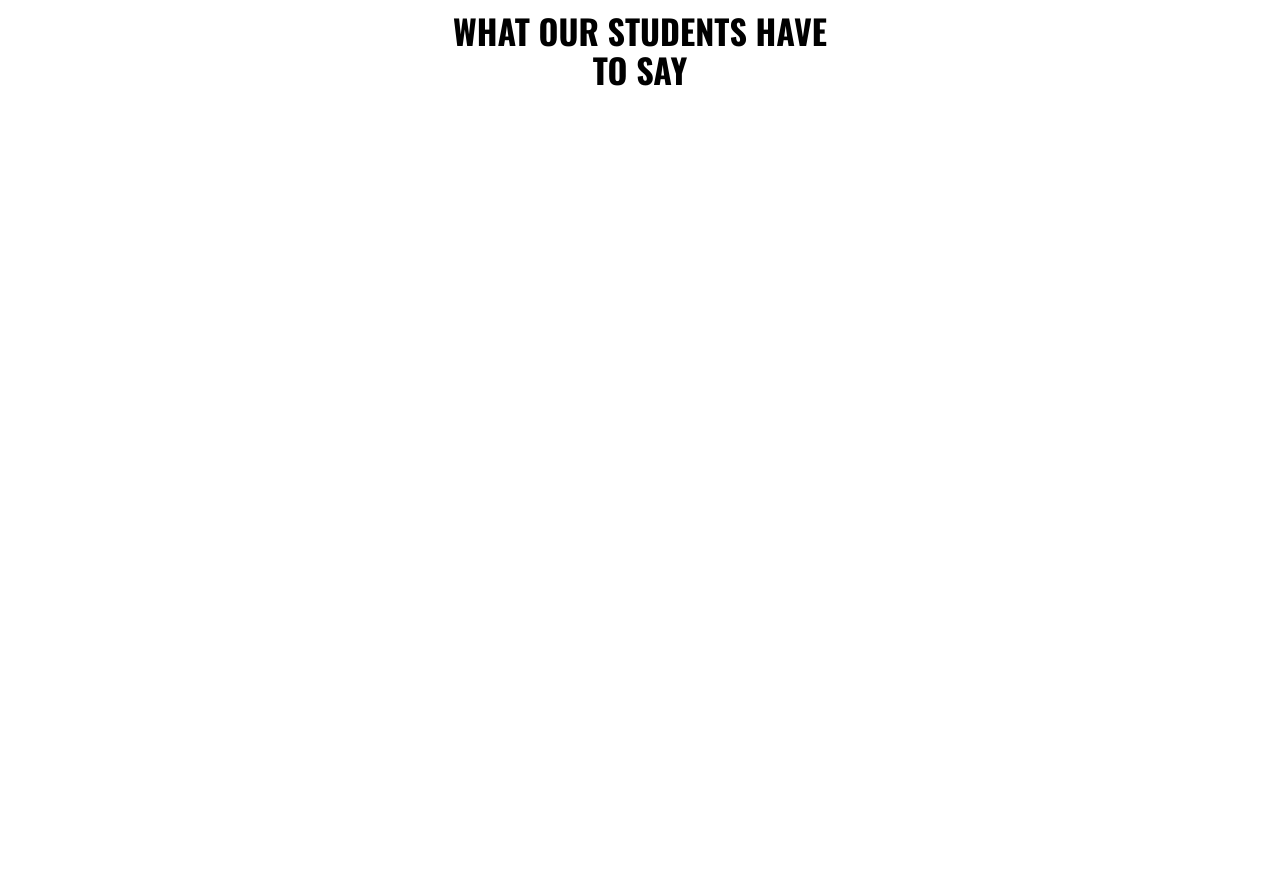
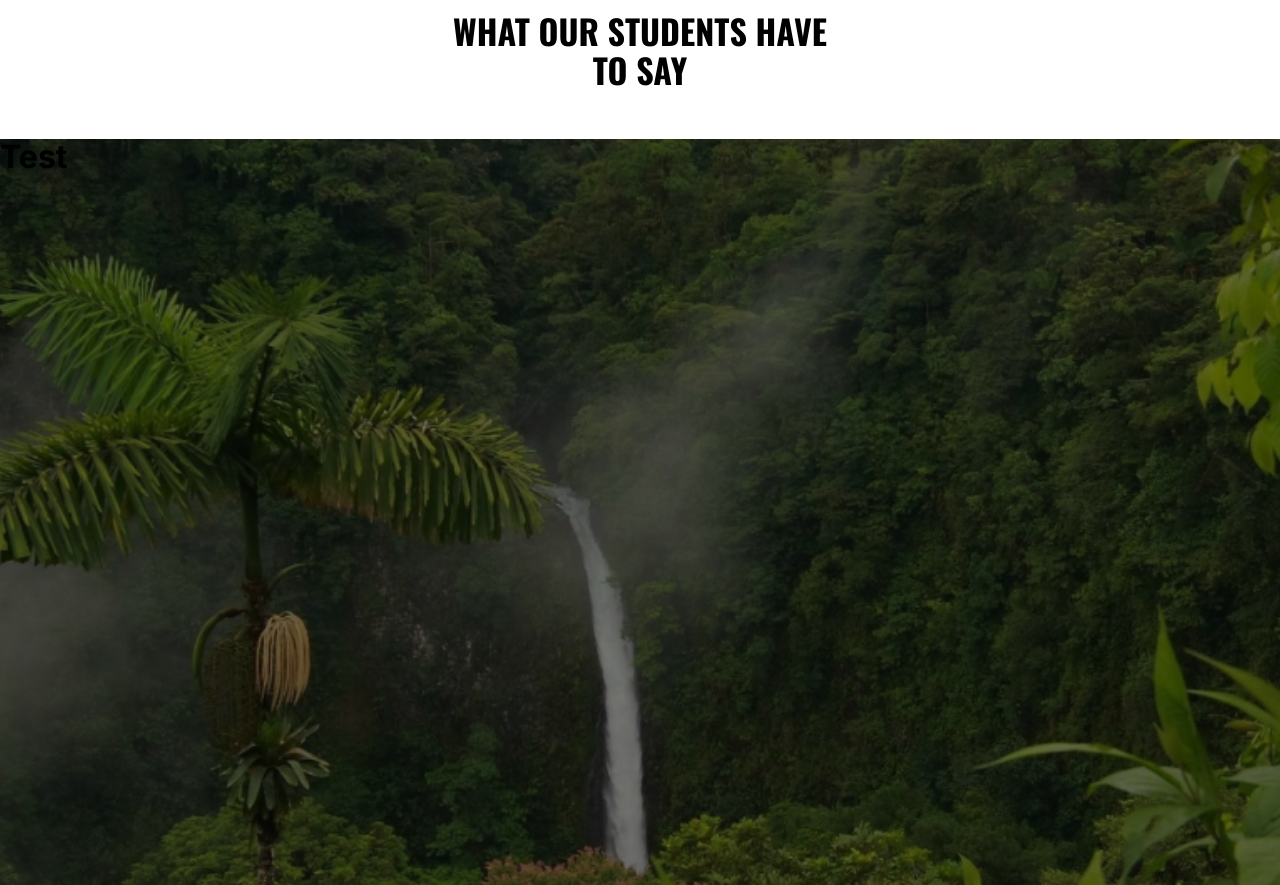
Before and after one commit to BrianKendalBucek/costa-rica-course, a Next.js app in the folder costa-rica-course/: page / in a window 1280 px wide. Shown: the part 2900-3785 px from the top of the page. Before the commit the page ends 3017 px from the top, so only its background shows below. Built offline with nearby package versions, Linux system fonts and the light colour scheme.

Commit message:
footer foundation

```diff
--- a/costa-rica-course/src/app/layout.tsx
+++ b/costa-rica-course/src/app/layout.tsx
@@ -2,6 +2,7 @@ import type { Metadata } from "next";
 // import localFont from "next/font/local";
 import "./globals.scss";
 import Header from "@/components/Header";
+import Footer from "@/components/Footer";
 
 export const metadata: Metadata = {
   title: "Costa Rica Course",
@@ -18,6 +19,7 @@ export default function RootLayout({
       <body>
         <Header />
         {children}
+        <Footer />
       </body>
     </html>
   );
--- /dev/null
+++ b/costa-rica-course/src/components/Footer.module.scss
@@ -0,0 +1,8 @@
+.footer {
+  width: 100vw;
+  height: 746px;
+  background-image: url('/images/Rectangle 27 (1).png');
+  background-repeat: no-repeat;
+  background-size: cover;
+  background-position: center center;
+}
--- a/costa-rica-course/src/components/Footer.tsx
+++ b/costa-rica-course/src/components/Footer.tsx
@@ -0,0 +1,14 @@
+import React from 'react';
+// import Link from 'next/link';
+import styles from './Footer.module.scss';
+// import Image from 'next/image';
+
+const Footer: React.FC = () => {
+  return (
+    <footer className={styles.footer}>
+      <h1>Test</h1>
+    </footer>
+  );
+};
+
+export default Footer;
```
Also changed, not shown: costa-rica-course/public/images/Rectangle 27 (1).png (added).
